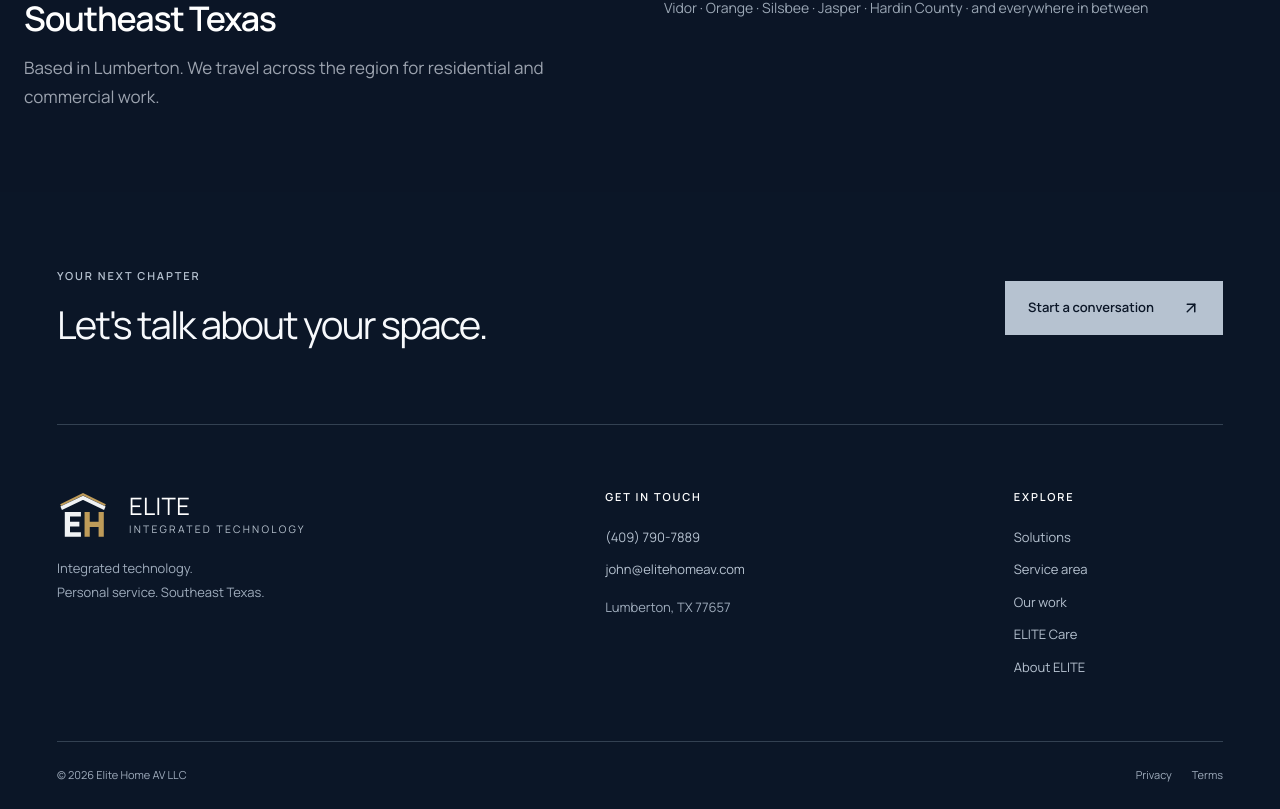
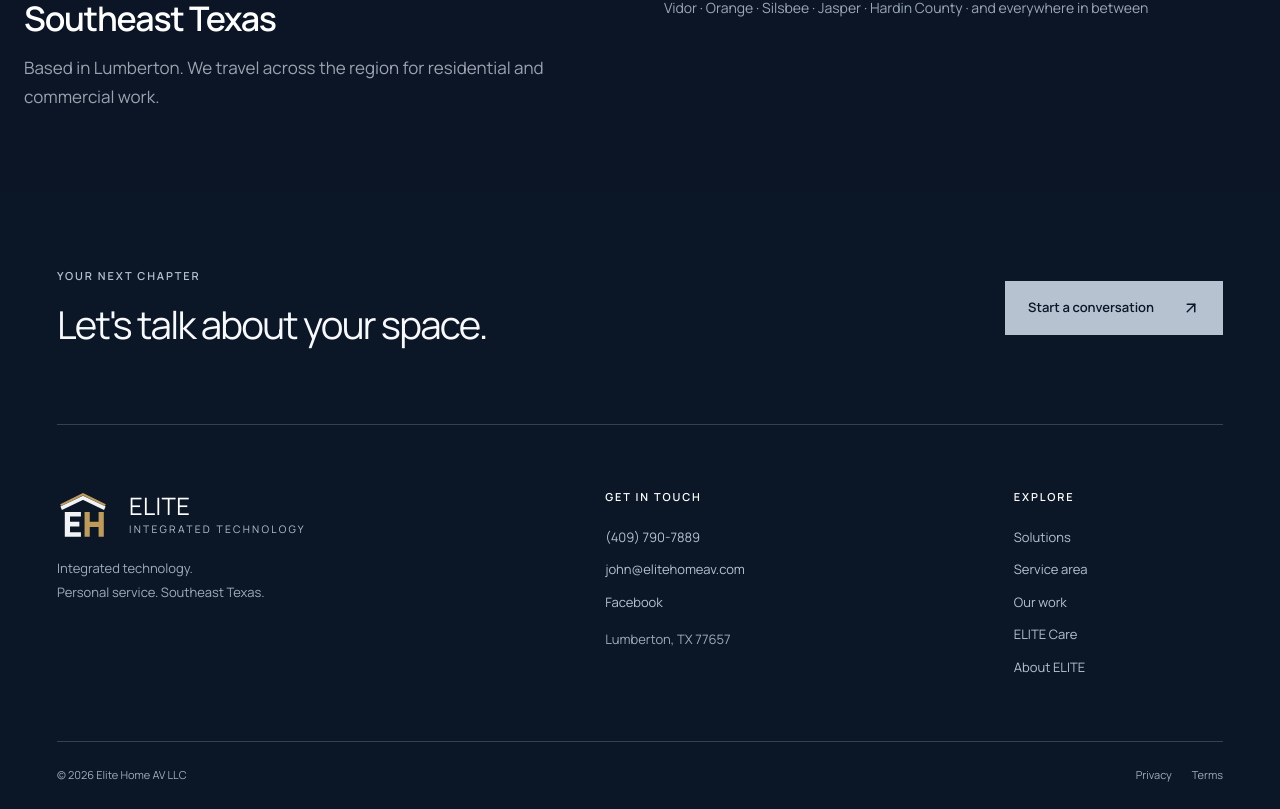
Before and after one commit to blankjw/elite-home-av, a Next.js app: page /about in a window 1280 px wide. Shown: the part 1623-2432 px from the top of the page. Built offline with nearby package versions, Linux system fonts and the light colour scheme.

Commit message:
Add Elite Home AV Facebook link to site and schema

```diff
--- a/app/layout.tsx
+++ b/app/layout.tsx
@@ -6,6 +6,7 @@ import { JsonLd } from '@/components/json-ld'
 import { blockSearchIndex } from '@/lib/seo-mode'
 import { OG_IMAGE, SITE_URL } from '@/lib/seo'
 import { websiteSchema } from '@/lib/schema'
+import { FACEBOOK_URL } from '@/lib/site'
 import './globals.css'
 
 const inter = Inter({ subsets: ['latin'], variable: '--font-inter', display: 'swap' })
@@ -20,6 +21,7 @@ const localBusiness = {
   '@id': `${SITE_URL}/#business`,
   name: 'Elite Home AV LLC',
   url: SITE_URL,
+  sameAs: [FACEBOOK_URL],
   telephone: '+1-409-790-7889',
   email: 'john@elitehomeav.com',
   image: `${SITE_URL}${OG_IMAGE.url}`,
--- a/components/footer.tsx
+++ b/components/footer.tsx
@@ -3,7 +3,7 @@ import Link from "next/link"
 import { usePathname } from "next/navigation"
 import { ArrowUpRight } from "lucide-react"
 import { BrandLockup } from "@/components/brand-lockup"
-import { CONTACT } from "@/lib/site"
+import { CONTACT, FACEBOOK_URL } from "@/lib/site"
 
 export function Footer() {
   const path = usePathname()
@@ -46,6 +46,7 @@ export function Footer() {
             <p className="e-kicker">Get in touch</p>
             <a href={CONTACT.phoneHref}>{CONTACT.phone}</a>
             <a href={CONTACT.emailHref}>{CONTACT.email}</a>
+            <a href={FACEBOOK_URL} target="_blank" rel="noopener noreferrer">Facebook</a>
             <p>{CONTACT.location}</p>
           </div>
           <div>
--- a/lib/site.ts
+++ b/lib/site.ts
@@ -16,6 +16,8 @@ export const CONTACT = {
   area: "Southeast Texas",
 } as const
 
+export const FACEBOOK_URL = "https://www.facebook.com/elitehomeav"
+
 export const NAV_LINKS = [
   ["Solutions", "/services"],
   ["Our Work", "/gallery"],
```
